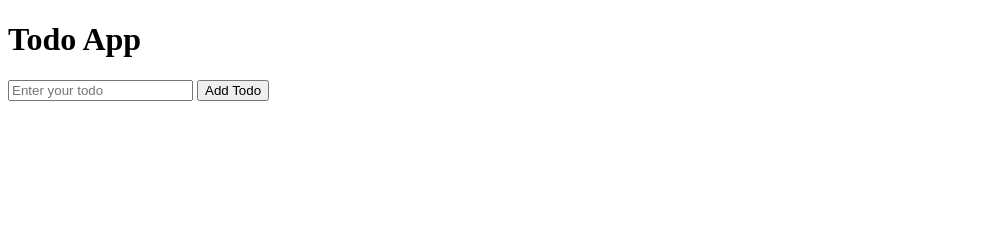
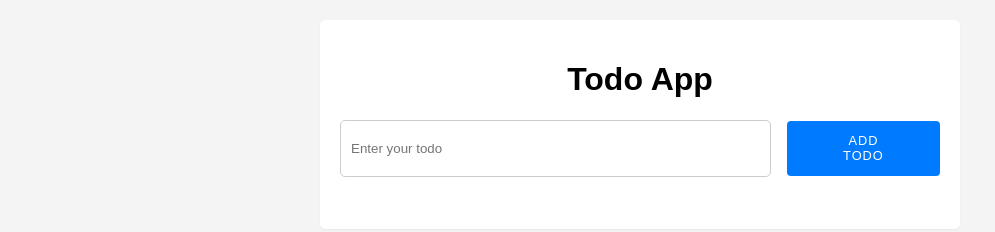
Before and after one commit to annabellaals/bella-task, a plain HTML site: page index.html in a window 1280 px wide. Shown: the whole page, without its empty margins (0-995 px from the left). Drawn offline with Linux system fonts and the light colour scheme.

Commit message:
Change css import name

```diff
--- a/assets/css/index.css
+++ b/assets/css/index.css
@@ -0,0 +1,61 @@
+body {
+    font-family: Arial, sans-serif;
+    background-color: #f4f4f4;
+    margin: 0;
+    padding: 0;
+  }
+
+  .container {
+    max-width: 600px;
+    margin: 20px auto;
+    padding: 20px;
+    background-color: #fff;
+    border-radius: 5px;
+    box-shadow: 0 1px 2px 0 rgb(0 0 0 / 0.05);
+  }
+
+  .input-container {
+    display: flex;
+    align-items: center;
+    justify-content: center;
+    gap: 1rem;
+  }
+
+  h1 {
+    text-align: center;
+  }
+
+  input[type="text"] {
+    height: 35px;
+    width: 70%;
+    padding: 10px;
+    border: 1px solid #ccc;
+    border-radius: 5px;
+  }
+
+  #addBtn {
+    height: 55px;
+    padding: 10px 40px;
+    background-color: #007bff;
+    color: #fff;
+    border: none;
+    border-radius: 4px;
+    cursor: pointer;
+
+    font-size: .8rem;
+    letter-spacing: 1px;
+    text-transform: uppercase;
+    transition: .3s ease-out;
+  }
+
+  #addBtn:hover {
+    background-color: #0056b3;
+  }
+
+  ul {
+    display: flex;
+    flex-direction: column;
+    gap: 1rem;
+    list-style-type: none;
+    padding: 0;
+  }
--- a/index.html
+++ b/index.html
@@ -5,7 +5,7 @@
     <meta charset="UTF-8">
     <meta name="viewport" content="width=device-width, initial-scale=1.0">
     <title>Bella's Tasks</title>
-    <link rel="stylesheet" href="./assets/css/styles.css" />
+    <link rel="stylesheet" href="./assets/css/index.css" />
 
 </head>
 
```
